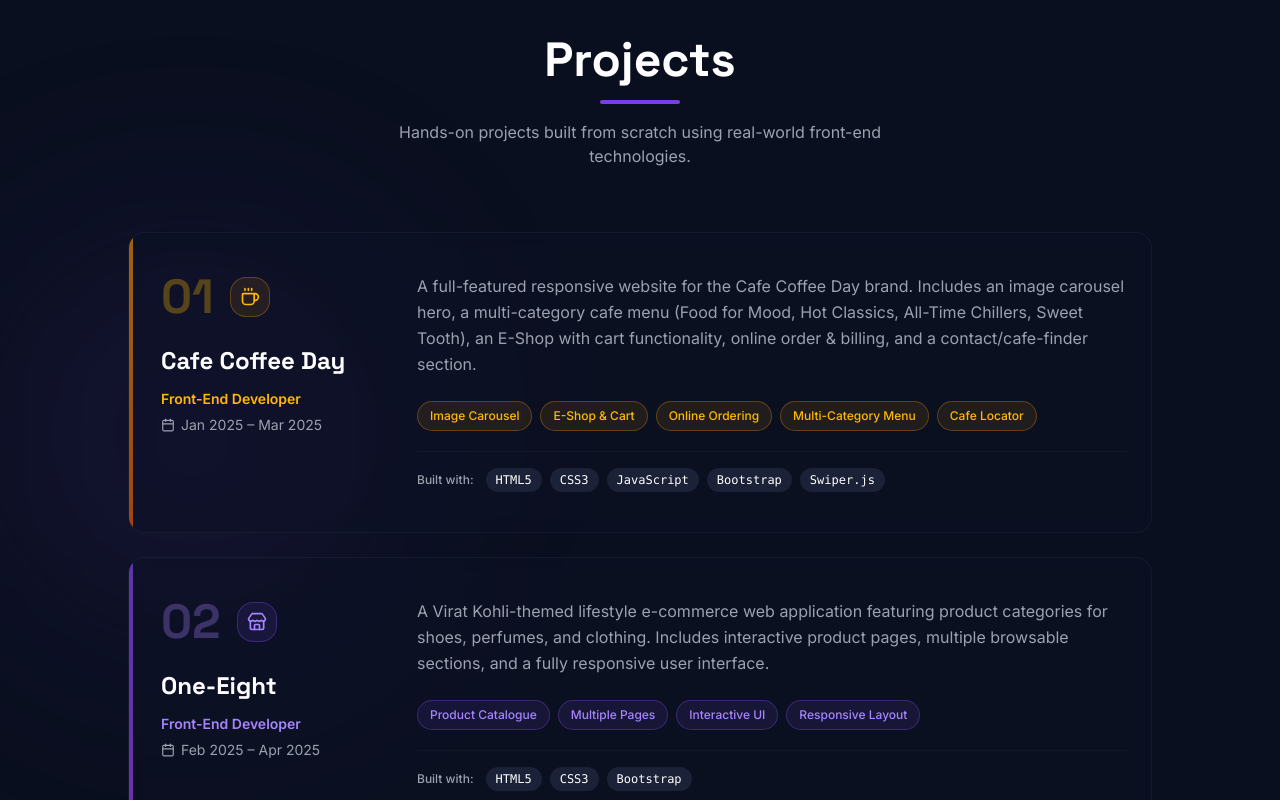
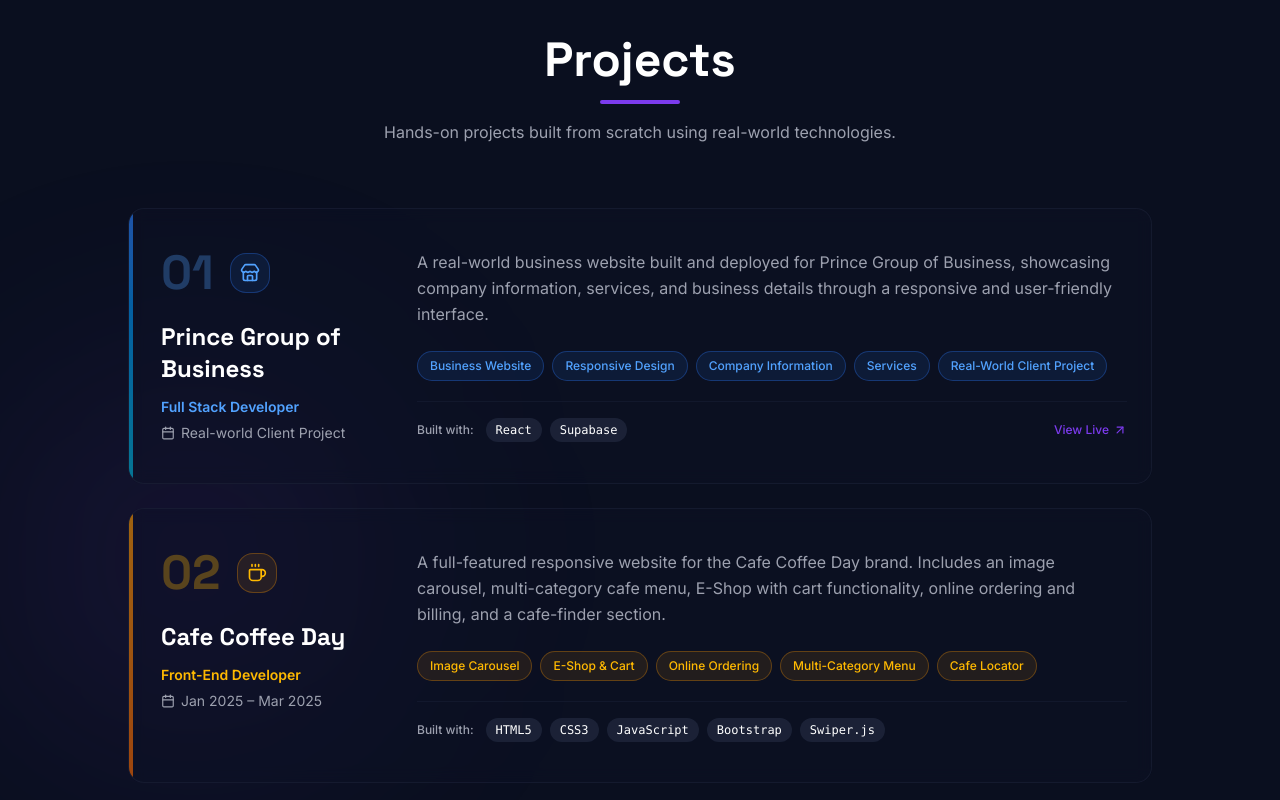
Before and after one commit to Siddhi-kuyate/portfolio, a React (Vite) app: page / in a window 1280 px wide. Shown: the part 4360-5160 px from the top of the page. Built offline with nearby package versions, Linux system fonts and the light colour scheme.

Commit message:
Refactor project descriptions and features

```diff
--- a/src/components/Projects.tsx
+++ b/src/components/Projects.tsx
@@ -4,34 +4,69 @@
 const projects = [
   {
     number: "01",
+    title: "Prince Group of Business",
+    role: "Full Stack Developer",
+    duration: "Real-world Client Project",
+    description:
+      "A real-world business website built and deployed for Prince Group of Business, showcasing company information, services, and business details through a responsive and user-friendly interface.",
+    features: [
+      "Business Website",
+      "Responsive Design",
+      "Company Information",
+      "Services",
+      "Real-World Client Project",
+    ],
+    techStack: ["React", "Supabase"],
+    icon: Store,
+    accent: "from-blue-500 to-cyan-500",
+    accentBg: "bg-blue-500/10",
+    accentText: "text-blue-400",
+    accentBorder: "border-blue-500/30",
+    link: "https://www.princegroupofbusiness.in/",
+  },
+  {
+    number: "02",
     title: "Cafe Coffee Day",
     role: "Front-End Developer",
     duration: "Jan 2025 – Mar 2025",
-    description: "A full-featured responsive website for the Cafe Coffee Day brand. Includes an image carousel hero, a multi-category cafe menu (Food for Mood, Hot Classics, All-Time Chillers, Sweet Tooth), an E-Shop with cart functionality, online order & billing, and a contact/cafe-finder section.",
-    features: ["Image Carousel", "E-Shop & Cart", "Online Ordering", "Multi-Category Menu", "Cafe Locator"],
+    description:
+      "A full-featured responsive website for the Cafe Coffee Day brand. Includes an image carousel, multi-category cafe menu, E-Shop with cart functionality, online ordering and billing, and a cafe-finder section.",
+    features: [
+      "Image Carousel",
+      "E-Shop & Cart",
+      "Online Ordering",
+      "Multi-Category Menu",
+      "Cafe Locator",
+    ],
     techStack: ["HTML5", "CSS3", "JavaScript", "Bootstrap", "Swiper.js"],
     icon: Coffee,
     accent: "from-amber-500 to-orange-500",
     accentBg: "bg-amber-500/10",
     accentText: "text-amber-400",
     accentBorder: "border-amber-500/30",
-    link: "#"
+    link: "#",
   },
   {
-    number: "02",
+    number: "03",
     title: "One-Eight",
     role: "Front-End Developer",
     duration: "Feb 2025 – Apr 2025",
-    description: "A Virat Kohli-themed lifestyle e-commerce web application featuring product categories for shoes, perfumes, and clothing. Includes interactive product pages, multiple browsable sections, and a fully responsive user interface.",
-    features: ["Product Catalogue", "Multiple Pages", "Interactive UI", "Responsive Layout"],
+    description:
+      "A Virat Kohli-themed lifestyle e-commerce web application featuring product categories for shoes, perfumes, and clothing, with interactive product pages and a fully responsive user interface.",
+    features: [
+      "Product Catalogue",
+      "Multiple Pages",
+      "Interactive UI",
+      "Responsive Layout",
+    ],
     techStack: ["HTML5", "CSS3", "Bootstrap"],
     icon: Store,
     accent: "from-violet-500 to-purple-500",
     accentBg: "bg-violet-500/10",
     accentText: "text-violet-400",
     accentBorder: "border-violet-500/30",
-    link: "#"
-  }
+    link: "#",
+  },
 ];
 
 export function Projects() {
@@ -41,16 +76,21 @@
 
       <div className="container mx-auto px-6 md:px-12">
         <div className="text-center mb-16">
-          <h2 className="text-3xl md:text-5xl font-display font-bold mb-4">Projects</h2>
+          <h2 className="text-3xl md:text-5xl font-display font-bold mb-4">
+            Projects
+          </h2>
+
           <div className="w-20 h-1 bg-primary mx-auto rounded-full" />
+
           <p className="text-muted-foreground mt-4 max-w-xl mx-auto">
-            Hands-on projects built from scratch using real-world front-end technologies.
+            Hands-on projects built from scratch using real-world technologies.
           </p>
         </div>
 
         <div className="max-w-5xl mx-auto space-y-6">
           {projects.map((project, index) => {
             const Icon = project.icon;
+
             return (
               <motion.div
                 key={index}
@@ -60,19 +100,24 @@
                 transition={{ duration: 0.55, delay: index * 0.15 }}
                 className="group relative rounded-2xl border border-border/50 bg-card/40 backdrop-blur-sm overflow-hidden hover:border-primary/30 transition-all duration-300"
               >
-                {/* Left accent bar */}
-                <div className={`absolute left-0 top-0 bottom-0 w-1 bg-gradient-to-b ${project.accent} opacity-60 group-hover:opacity-100 transition-opacity`} />
+                <div
+                  className={`absolute left-0 top-0 bottom-0 w-1 bg-gradient-to-b ${project.accent} opacity-60 group-hover:opacity-100 transition-opacity`}
+                />
 
                 <div className="pl-8 pr-6 py-8 md:py-10">
                   <div className="flex flex-col lg:flex-row lg:items-start gap-8">
 
-                    {/* Left: number + icon + meta */}
                     <div className="lg:w-56 shrink-0">
                       <div className="flex items-center gap-4 mb-6">
-                        <span className={`text-5xl font-display font-black ${project.accentText} opacity-30 leading-none`}>
+                        <span
+                          className={`text-5xl font-display font-black ${project.accentText} opacity-30 leading-none`}
+                        >
                           {project.number}
                         </span>
-                        <div className={`w-10 h-10 rounded-xl ${project.accentBg} border ${project.accentBorder} flex items-center justify-center ${project.accentText}`}>
+
+                        <div
+                          className={`w-10 h-10 rounded-xl ${project.accentBg} border ${project.accentBorder} flex items-center justify-center ${project.accentText}`}
+                        >
                           <Icon className="w-5 h-5" />
                         </div>
                       </div>
@@ -82,7 +127,12 @@
                       </h3>
 
                       <div className="space-y-1.5 text-sm text-muted-foreground">
-                        <p className={`font-semibold ${project.accentText}`}>{project.role}</p>
+                        <p
+                          className={`font-semibold ${project.accentText}`}
+                        >
+                          {project.role}
+                        </p>
+
                         <p className="flex items-center gap-1.5">
                           <Calendar className="w-3.5 h-3.5" />
                           {project.duration}
@@ -90,28 +140,28 @@
                       </div>
                     </div>
 
-                    {/* Right: description + features + tech */}
                     <div className="flex-1">
                       <p className="text-muted-foreground leading-relaxed mb-6">
                         {project.description}
                       </p>
 
-                      {/* Features */}
                       <div className="flex flex-wrap gap-2 mb-5">
-                        {project.features.map(f => (
+                        {project.features.map((feature) => (
                           <span
-                            key={f}
+                            key={feature}
                             className={`text-xs font-medium px-3 py-1.5 rounded-full ${project.accentBg} ${project.accentText} border ${project.accentBorder}`}
                           >
-                            {f}
+                            {feature}
                           </span>
                         ))}
                       </div>
 
-                      {/* Tech stack */}
                       <div className="flex flex-wrap items-center gap-2 pt-4 border-t border-border/40">
-                        <span className="text-xs text-muted-foreground font-medium mr-1">Built with:</span>
-                        {project.techStack.map(tech => (
+                        <span className="text-xs text-muted-foreground font-medium mr-1">
+                          Built with:
+                        </span>
+
+                        {project.techStack.map((tech) => (
                           <span
                             key={tech}
                             className="text-xs font-mono font-medium px-2.5 py-1 bg-secondary/80 text-secondary-foreground rounded-lg"
@@ -119,6 +169,7 @@
                             {tech}
                           </span>
                         ))}
+
                         {project.link !== "#" && (
                           <a
                             href={project.link}
@@ -126,11 +177,13 @@
                             rel="noopener noreferrer"
                             className="ml-auto flex items-center gap-1 text-xs font-medium text-primary hover:underline"
                           >
-                            View Live <ArrowUpRight className="w-3.5 h-3.5" />
+                            View Live
+                            <ArrowUpRight className="w-3.5 h-3.5" />
                           </a>
                         )}
                       </div>
                     </div>
+
                   </div>
                 </div>
               </motion.div>
```
